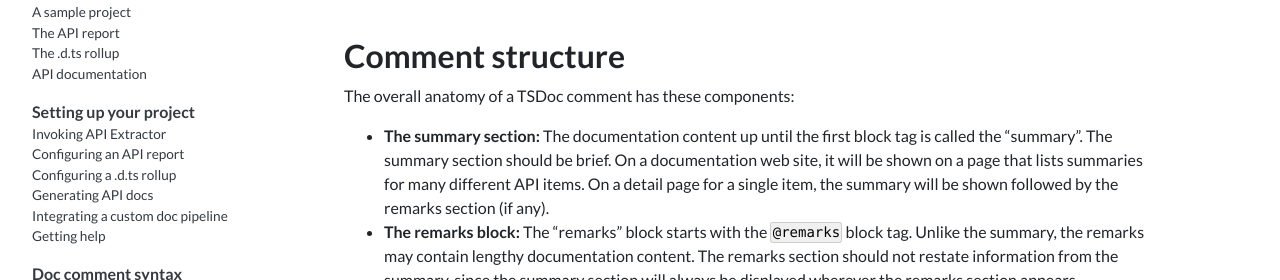
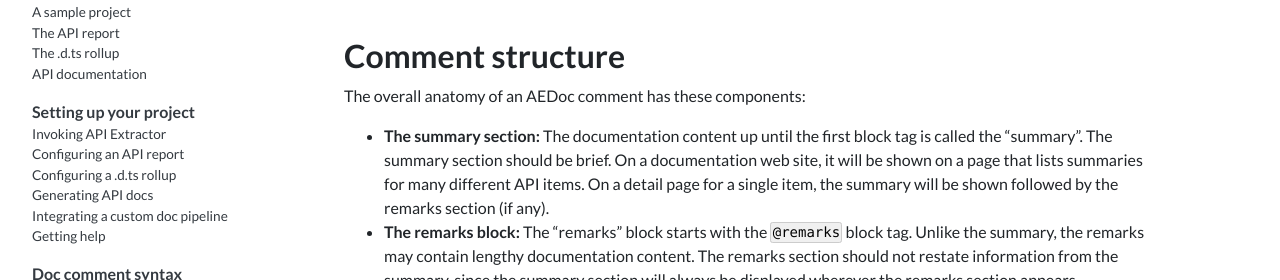
Before and after one commit to microsoft/api-extractor.com-website, a Jekyll site: the page built from pages/tsdoc/doc_comment_syntax.md, in a window 1280 px wide and 900 px high, scrolled down 952 px. Shown: the part 174-454 px from the top of the window. Built offline with Jekyll 4.4.1, drawn with Linux system fonts in a browser that asks for light colours; nearby versions of some CDN libraries; comment, search, counter and statistics services are not loaded.

Commit message:
Clarify comment structure
The `@remarks` tag is an extended TSDoc tag, so specifying that this is the overall anatomy of a TSDoc comment is misleading.

```diff
--- a/pages/tsdoc/doc_comment_syntax.md
+++ b/pages/tsdoc/doc_comment_syntax.md
@@ -47,7 +47,7 @@ export function f2(): void { }
 
 ## Comment structure
 
-The overall anatomy of a TSDoc comment has these components:
+The overall anatomy of an AEDoc comment has these components:
 
 - **The summary section:** The documentation content up until the first block tag is called the "summary".
   The summary section should be brief. On a documentation web site, it will be shown on a page that lists summaries
```
